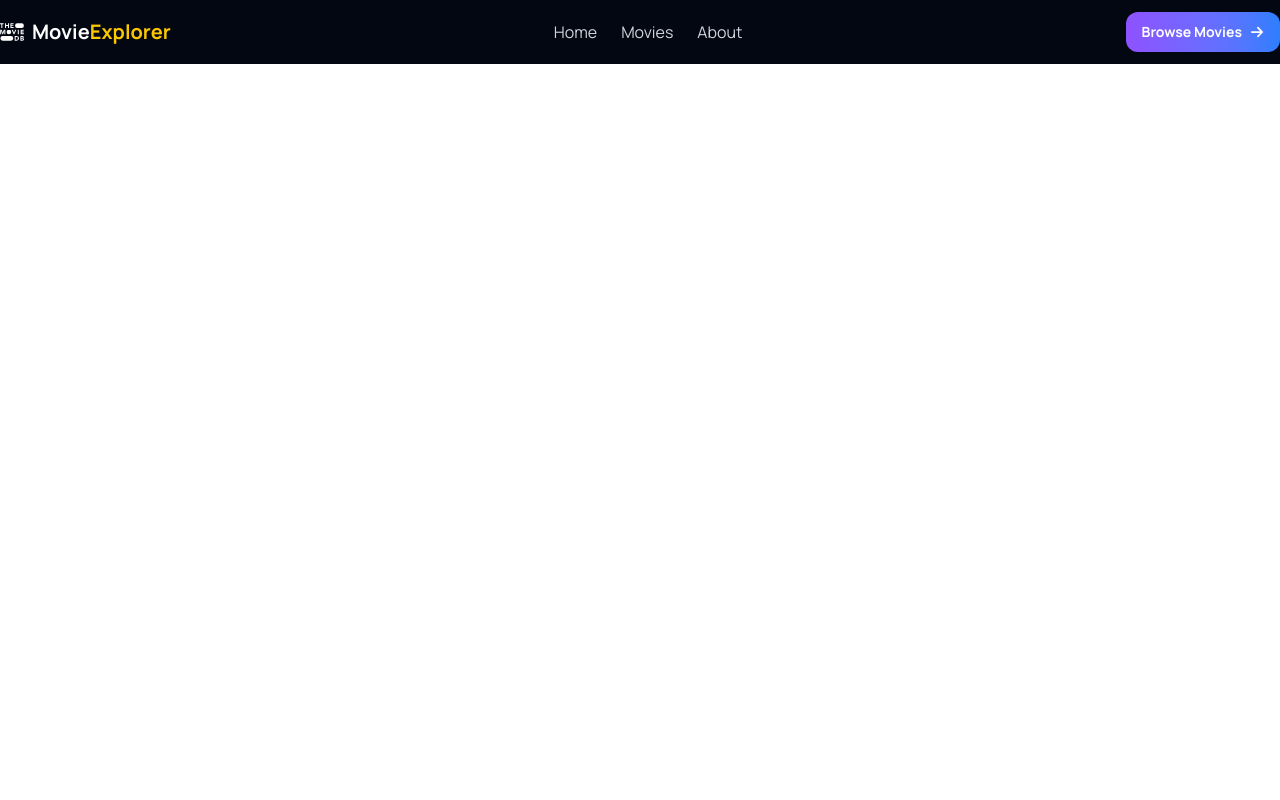
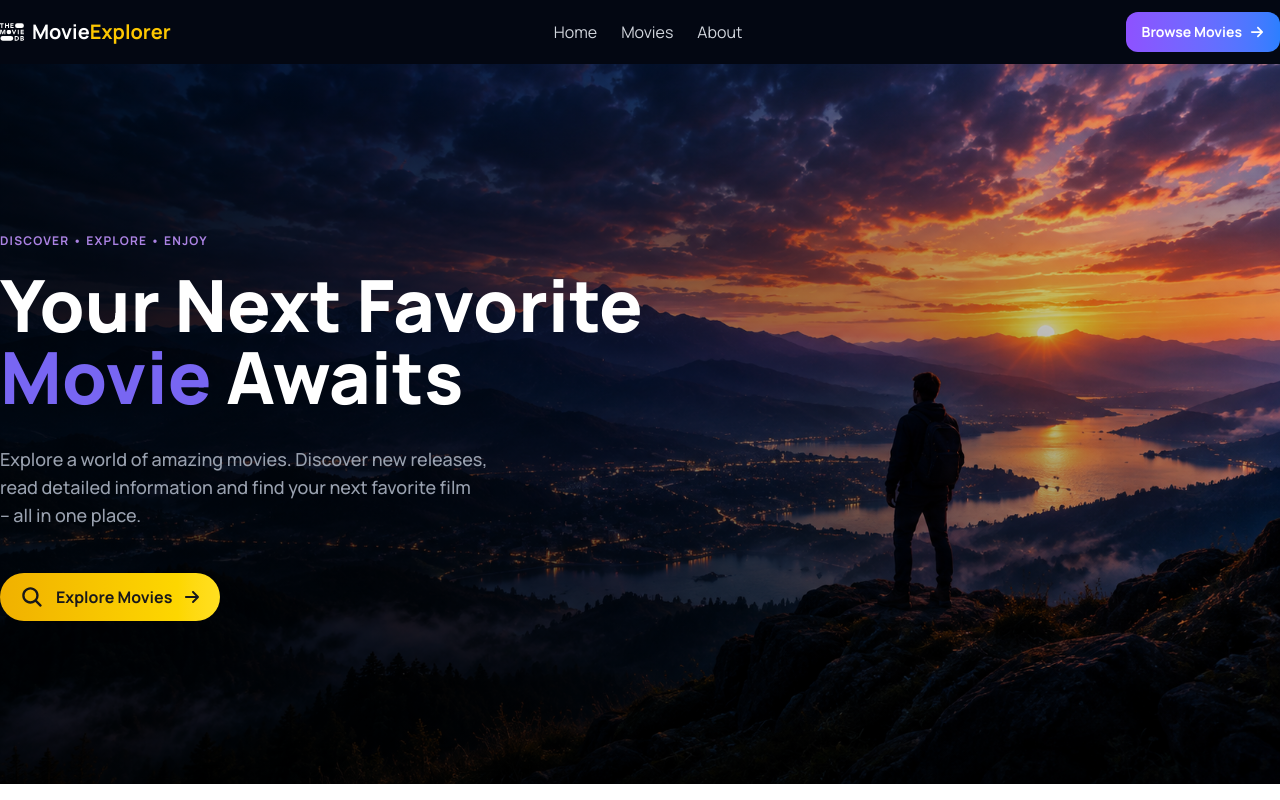
Before and after one commit to NazmulHossain2905/MovieExplorer, a React (Vite) app: page / in a window 1280 px wide. Built offline with nearby package versions, Linux system fonts and the light colour scheme.

Commit message:
feat(hero): Hero component design done

```diff
--- a/src/App.jsx
+++ b/src/App.jsx
@@ -1,9 +1,11 @@
+import Hero from "./components/Hero";
 import Navbar from "./components/Navbar";
 
 const App = () => {
   return (
     <>
       <Navbar />
+      <Hero />
     </>
   );
 };
--- /dev/null
+++ b/src/components/Hero.jsx
@@ -0,0 +1,40 @@
+import { FaArrowRight } from "react-icons/fa6";
+import { IoSearch } from "react-icons/io5";
+import HeroBGImage from "../assets/hero-bg.png";
+
+const Hero = () => {
+  return (
+    <header
+      style={{
+        backgroundImage: `linear-gradient(45deg, rgba(0,0,0,0.7) 30%, transparent) ,url(${HeroBGImage})`,
+      }}
+      className="flex min-h-[90vh] items-center justify-center bg-cover bg-center bg-no-repeat"
+    >
+      <div className="container mx-auto flex flex-col items-start gap-8">
+        <div className="space-y-5">
+          <span className="inline-block text-xs font-bold tracking-widest text-[#ac83e4] uppercase">
+            Discover • Explore • Enjoy
+          </span>
+          <h1 className="text-7xl font-black text-white">
+            Your Next Favorite <br />
+            <span className="text-[#7866f2]">Movie</span> Awaits
+          </h1>
+        </div>
+
+        <p className="max-w-[500px] text-lg font-medium text-gray-400">
+          Explore a world of amazing movies. Discover new releases, read
+          detailed information and find your next favorite film
+          <br />
+          -- all in one place.
+        </p>
+
+        <button className="group mt-3 flex cursor-pointer items-center gap-3 rounded-full bg-linear-to-r from-yellow-500 to-yellow-300 px-5 py-3 font-bold">
+          <IoSearch className="text-2xl" /> Explore Movies{" "}
+          <FaArrowRight className="transition-transform group-hover:translate-x-1" />
+        </button>
+      </div>
+    </header>
+  );
+};
+
+export default Hero;
```
Also changed, not shown: src/assets/hero-bg.png (added).
